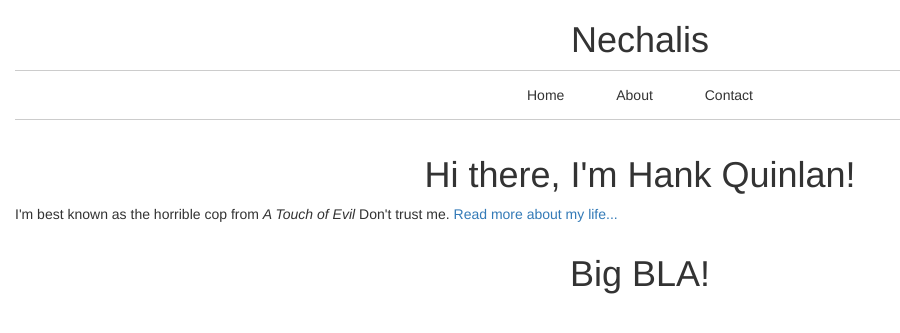
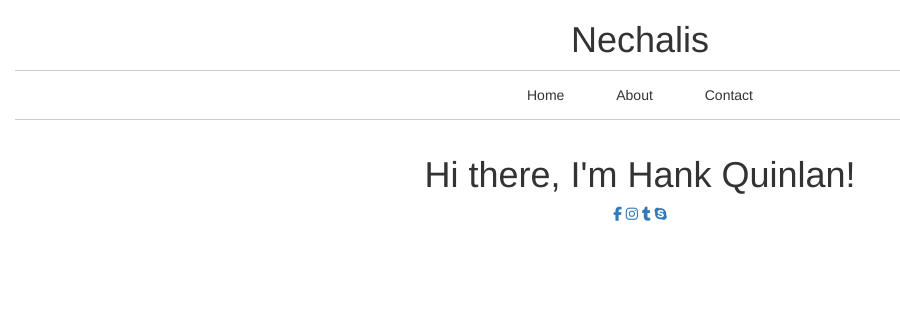
Before and after one commit to Nechalis/Nechalis.github.io, a Jekyll site: the page built from index.html, in a window 1280 px wide. Shown: the top 333 px of the page, without its empty margins (0-900 px from the left). Built offline with Jekyll 4.4.1, drawn with Linux system fonts in a browser that asks for light colours; nearby versions of some CDN libraries; library files that are not in the unit come from our copies.

Commit message:
Footer update

```diff
--- a/_layouts/default.html
+++ b/_layouts/default.html
@@ -29,9 +29,14 @@
 
 		{{ content }}
 
-		<div class="container content">
-			<h1>Big BLA!</h1>
-		</div>
+		<footer class="footer">
+			<div class="container text-center">
+		        <a href="#"><i class="fa fa-facebook"></i></a>
+		        <a href="#"><i class="fa fa-instagram"></i></a>
+		        <a href="#"><i class="fa fa-tumblr"></i></a>
+		        <a href="#"><i class="fa fa-skype"></i></a>
+	    	</div>
+		</footer>
 	</div>
 </body>
 </html>
--- a/index.html
+++ b/index.html
@@ -4,5 +4,4 @@ title: Danko Nechala, She left
 ---
 <div class="blurb">
 	<h1>Hi there, I'm Hank Quinlan!</h1>
-	<p>I'm best known as the horrible cop from <em>A Touch of Evil</em> Don't trust me. <a href="/about">Read more about my life...</a></p>
-</div><!-- /.blurb -->
+</div>
```
Also changed, not shown: main.css (+14 -0 lines).
